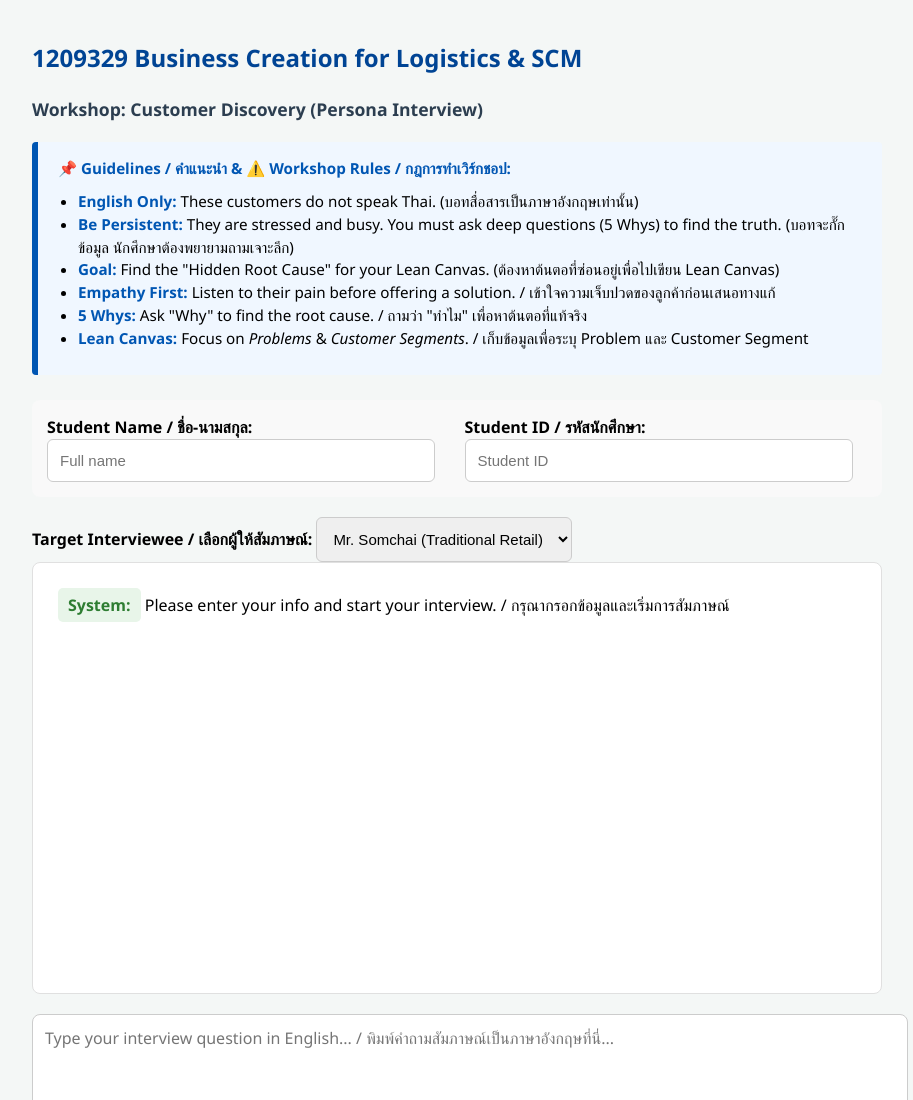
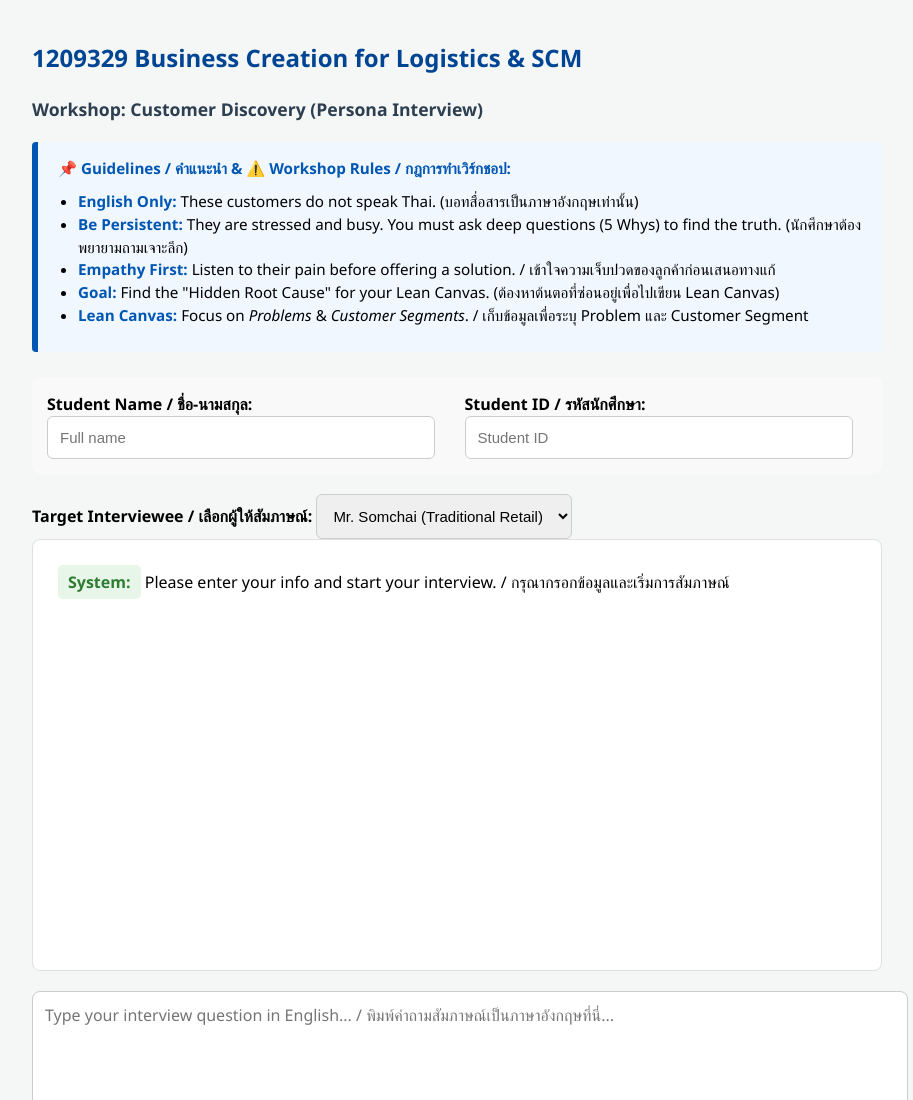
Before and after one commit to 22786/logistics-interview-platform, a website: page public/index.html in a window 1280 px wide. Shown: the top 1100 px of the page, without its empty margins (183-1096 px from the left). Drawn offline with Linux system fonts and the light colour scheme.

```diff
--- a/public/index.html
+++ b/public/index.html
@@ -99,10 +99,9 @@
         <b>📌 Guidelines / คำแนะนำ & ⚠️ Workshop Rules / กฎการทำเวิร์กชอป:</b>
         <ul style="margin: 10px 0; padding-left: 20px;">
             <li><b>English Only:</b> These customers do not speak Thai. (บอทสื่อสารเป็นภาษาอังกฤษเท่านั้น)</li>
-            <li><b>Be Persistent:</b> They are stressed and busy. You must ask deep questions (5 Whys) to find the truth. (บอทจะกั๊กข้อมูล นักศึกษาต้องพยายามถามเจาะลึก)</li>
+            <li><b>Be Persistent:</b> They are stressed and busy. You must ask deep questions (5 Whys) to find the truth. (นักศึกษาต้องพยายามถามเจาะลึก)</li>
+            <li><b>Empathy First:</b> Listen to their pain before offering a solution. / เข้าใจความเจ็บปวดของลูกค้าก่อนเสนอทางแก้</li>
             <li><b>Goal:</b> Find the "Hidden Root Cause" for your Lean Canvas. (ต้องหาต้นตอที่ซ่อนอยู่เพื่อไปเขียน Lean Canvas)</li>
-            <li><b>Empathy First:</b> Listen to their pain before offering a solution. / เข้าใจความเจ็บปวดของลูกค้าก่อนเสนอทางแก้</li>
-            <li><b>5 Whys:</b> Ask "Why" to find the root cause. / ถามว่า "ทำไม" เพื่อหาต้นตอที่แท้จริง</li>
             <li><b>Lean Canvas:</b> Focus on <i>Problems</i> & <i>Customer Segments</i>. / เก็บข้อมูลเพื่อระบุ Problem และ Customer Segment</li>
         </ul>
     </div>
```
